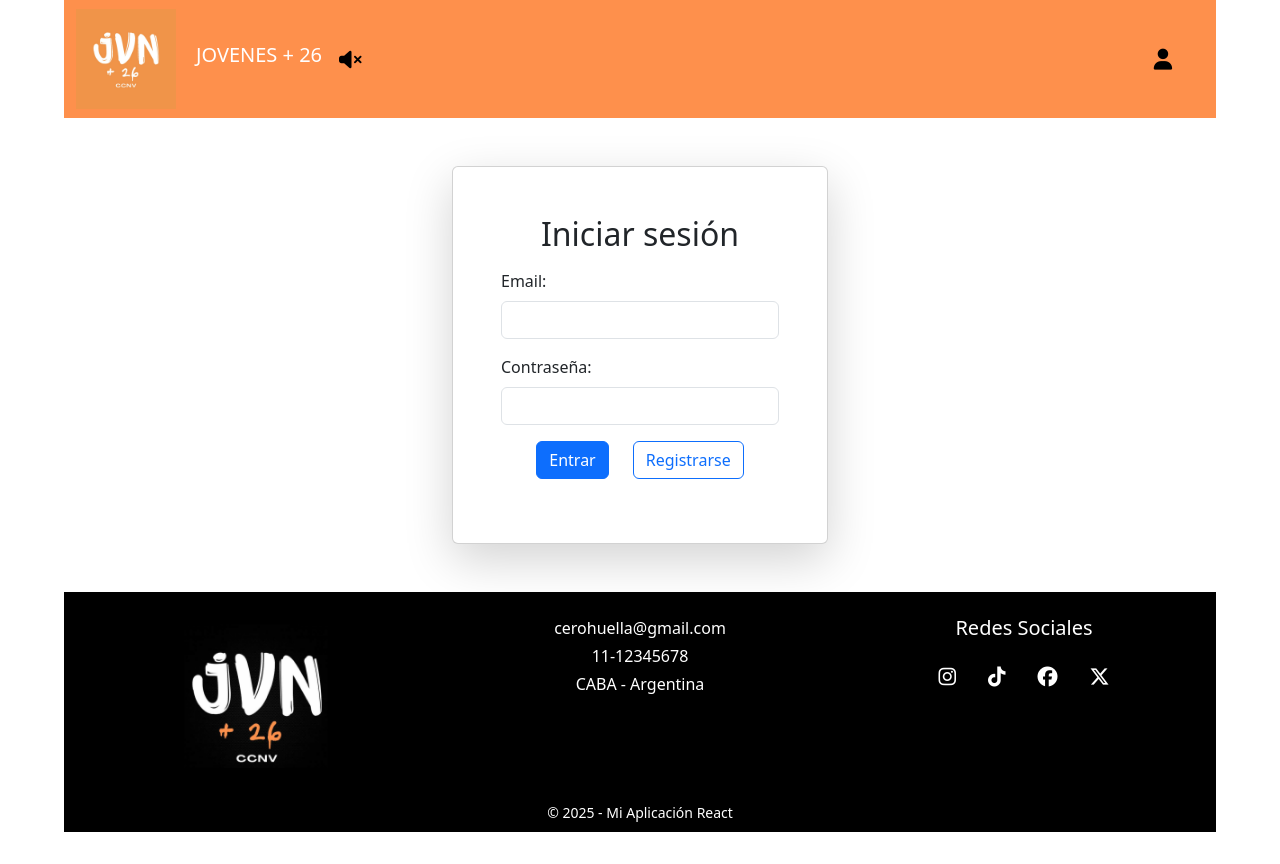
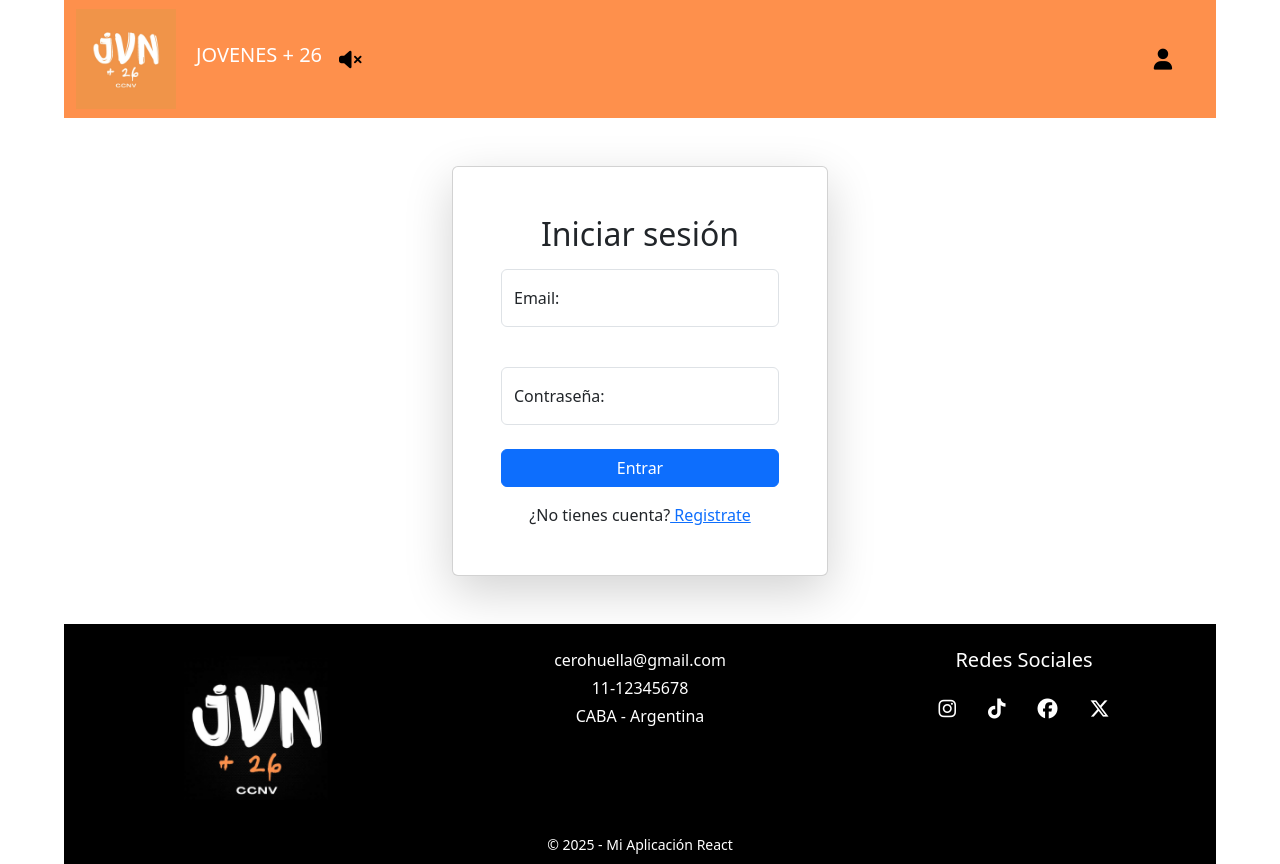
Before and after one commit to AlanContreras784/Proyecto-Jovenes-26, a React (Vite) app: page / in a window 1280 px wide. Before the commit the page ends 832 px from the top, so only its background shows below. Built offline with nearby package versions, Linux system fonts and the light colour scheme; no server answers.

Commit message:
label flotantes login y registrarse y iconos  por botones

```diff
--- a/src/components/CrudEvangelismo.jsx
+++ b/src/components/CrudEvangelismo.jsx
@@ -14,7 +14,11 @@ import { Timestamp } from "firebase/firestore";
 import jsPDF from "jspdf";
 import autoTable from "jspdf-autotable";
 import Logo from "../assets/img/logo_jovenes+26_fondoBlanco.jpeg"; // Logo válido
-
+import { FaEdit } from "react-icons/fa";
+import { FaRegTrashAlt } from "react-icons/fa";
+import { IoMdPersonAdd } from "react-icons/io";
+import { FaFileDownload } from "react-icons/fa";
+import { MdFormatListBulletedAdd } from "react-icons/md";
 // Estado inicial para el formulario
 const formInicial = {
   dia: "",
@@ -421,11 +425,11 @@ const CrudEvangelismo = () => {
   return (
     <Container className="mt-4">
       <h2> -EVANGELISMOS- </h2>
-      <Button className="mb-3" onClick={() => handleShow()}>
-        Agregar Registro
+      <Button title="Agregar Registro" className="mb-3" onClick={() => handleShow()}>
+        Agregar <MdFormatListBulletedAdd size={24} />
       </Button>
-      <Button variant="secondary" className="mb-3 ms-2" onClick={exportarPDF}>
-        Exportar a PDF
+      <Button title="Descargar PDF" variant="secondary" className="mb-3 ms-2" onClick={exportarPDF}>
+        Descargar <FaFileDownload size={24} />
       </Button>
       <Table striped bordered hover responsive className="mt-3">
         <thead>
@@ -451,22 +455,22 @@ const CrudEvangelismo = () => {
               <td>{item.decisiones}</td>
               {/* <td>{item.comentarios}</td> */}
               <td>
-                <Button size="sm" onClick={() => handleShow(item)}>
-                  Editar
+                <Button title="Editar" className="mb-1" size="sm" onClick={() => handleShow(item)}>
+                  <FaEdit size={18} />
                 </Button>{" "}
-                <Button
+                <Button title="Eliminar" className="mb-1"
                   size="sm"
                   variant="danger"
                   onClick={() => dispararEliminar(item.id)}
                 >
-                  Eliminar
-                </Button>
-                <Button
+                  <FaRegTrashAlt size={18} />
+                </Button>{" "}
+                <Button title="Add Persons"
                   size="sm"
-                  variant="primary"
+                  variant="success"
                   onClick={() => navigate(`/evangelismo/${item.id}/personas`)}
                 >
-                  Personas
+                  <IoMdPersonAdd size={18} />
                 </Button>
               </td>
             </tr>
--- a/src/components/CrudPersonas.jsx
+++ b/src/components/CrudPersonas.jsx
@@ -15,6 +15,10 @@ import { Button, Container, Form, Table, Modal } from "react-bootstrap";
 import jsPDF from "jspdf";
 import autoTable from "jspdf-autotable";
 import Logo from "../assets/img/logo_jovenes+26_fondoBlanco.jpeg";
+import { FaEdit } from "react-icons/fa";
+import { FaRegTrashAlt } from "react-icons/fa";
+import { FaFileDownload } from "react-icons/fa";
+import { IoMdPersonAdd } from "react-icons/io";
 
 const formInicial = {
   nombre: "",
@@ -236,12 +240,12 @@ const exportarPDF = async () => {
     <Container className="mt-4">
       <h3>{datosEvangelismo?.lugarEvangelismo || ''} - Evangelismo del {fechaEvangelismo}</h3>
 
-      <Button className="mb-3" onClick={abrirModalNuevo}>
-        Agregar Persona
+      <Button title="Agregar Personas" variant="success"  className="mb-3" onClick={abrirModalNuevo}>
+        Agregar <IoMdPersonAdd size={24} />
       </Button>
 
-      <Button variant="secondary" className="mb-3 ms-2" onClick={exportarPDF}>
-        Exportar a PDF
+      <Button title="Descargar PDF" variant="secondary" className="mb-3 ms-2" onClick={exportarPDF}>
+        Descargar <FaFileDownload size={24} />
       </Button>
 
       <Table striped bordered hover responsive>
@@ -266,20 +270,20 @@ const exportarPDF = async () => {
               <td>{p.pedidoOracion}</td>
               <td>{p.nota}</td>
               <td>
-                <Button
-                  variant="warning"
+                <Button title="Editar"
+                  variant="primary"
                   size="sm"
-                  className="me-2"
+                  className="mb-1"
                   onClick={() => abrirModalEditar(p)}
                 >
-                  Editar
-                </Button>
-                <Button
+                  <FaEdit size={18} />
+                </Button>{" "}
+                <Button title="Eliminar"
                   variant="danger"
                   size="sm"
                   onClick={() => eliminarPersona(p.id)}
                 >
-                  Eliminar
+                  <FaRegTrashAlt size={18} />
                 </Button>
               </td>
             </tr>
--- a/src/components/Login.jsx
+++ b/src/components/Login.jsx
@@ -2,7 +2,7 @@ import  { useState } from 'react';
 import {  Link, useNavigate } from 'react-router-dom';
 import { useAuthContext } from '../contexts/AuthContext';
 import { loginEmailPass } from '../Auth/firebase';
-import { Button,Form, Container, Card, Alert } from 'react-bootstrap';
+import { Button,Form, Container, Card, Alert, FloatingLabel } from 'react-bootstrap';
 import { dispararSweetAlertBasico } from "../assets/SweetAlert";
 
 function Login() {
@@ -48,16 +48,18 @@ function Login() {
           <Card.Title className="mb-3 text-center"><h2>Iniciar sesión</h2></Card.Title>
           {error && <Alert variant="danger">{error}</Alert>}
           <Form onSubmit={iniciarLoginEmailPass}>
-            <Form.Group className="mb-3 text-start">
-              <Form.Label >Email:</Form.Label>
-              <Form.Control value={usuario} type="text" onChange={(e) => setUsuario(e.target.value)} />
+            <Form.Group controlId='email' className=" input-group mb-3 text-start">
+              <FloatingLabel controlId="floatingInput" label="Email:" className="mb-4">
+              <Form.Control placeholder='Email:' className='input' value={usuario} type="text" onChange={(e) => setUsuario(e.target.value)} />
+              </FloatingLabel>
             </Form.Group>
             <Form.Group className="mb-3 text-start">
-              <Form.Label>Contraseña:</Form.Label>
-              <Form.Control value={password} type="password" onChange={(e) => setPassword(e.target.value)} />
+              <FloatingLabel controlId="floatingInput" label="Contraseña:" className="mb-4">
+              <Form.Control placeholder='Contraseña:' value={password} type="password" onChange={(e) => setPassword(e.target.value)} />
+              </FloatingLabel>
             </Form.Group>
-            <Button className='me-4 mb-3' variant="primary"  type='submit'>Entrar</Button>
-            <Link to={'/registrarse'}><Button className='mb-3' variant='outline-primary'>Registrarse</Button></Link>
+            <Button className='me-4 mb-3 w-100' variant="primary"  type='submit'>Entrar</Button>
+            <span className='color-registro'>¿No tienes cuenta?</span><Link className='text-registro' to={'/registrarse'}> Registrate</Link>
           </Form>
           </Card.Body>
         </Card>
--- a/src/components/Registrarse.jsx
+++ b/src/components/Registrarse.jsx
@@ -1,7 +1,7 @@
 import { Link, useNavigate } from 'react-router-dom';
 import { useAuthContext } from '../contexts/AuthContext';
 import { useState } from "react";
-import { Alert, Button, Card, Container, Form } from "react-bootstrap";
+import { Alert, Button, Card, Container, FloatingLabel, Form } from "react-bootstrap";
 import { dispararSweetAlertBasico } from "../assets/SweetAlert";
 import { crearUsuarioEnFirebase, crearUsuario } from '../Auth/firebase';
 
@@ -91,7 +91,7 @@ function Registrarse() {
     <Container className="mt-5 mb-5 d-flex justify-content-center align-items-center" style={{ maxWidth: 400 }}>
       <Card className='shadow-lg' style={{ width: "24rem" }}>
         <Card.Body>
-          <Card.Title className="mb-3 text-center"><h2>Registrarse</h2></Card.Title>
+          <Card.Title className="mb-3 text-center"><h2>Regístrarse</h2></Card.Title>
           {error && <Alert variant="danger">{error}</Alert>}
 
           {/* Preview Imagen */}
@@ -107,43 +107,49 @@ function Registrarse() {
 
           <Form onSubmit={registrarUsuario}>
             <Form.Group className="mb-3 text-start">
-              <Form.Label>Imagen:</Form.Label>
+              <FloatingLabel controlId="floatingInput" label="Imagen:" className="mb-4">
               <Form.Control
+              placeholder='Imagen:'
                 type="file"
                 accept="image/*"
                 capture="environment"
                 name="foto"
                 onChange={handleImagenChange}
               />
+              </FloatingLabel>
             </Form.Group>
 
             <Form.Group className="mb-3 text-start">
-              <Form.Label>Email:</Form.Label>
-              <Form.Control value={email} type="email" onChange={(e) => setEmail(e.target.value)} required />
+              <FloatingLabel controlId="floatingInput" label="Email:" className="mb-4">
+              <Form.Control placeholder="Email:" value={email} type="email" onChange={(e) => setEmail(e.target.value)} required />
+              </FloatingLabel>
             </Form.Group>
 
             <Form.Group className="mb-3 text-start">
-              <Form.Label>Contraseña:</Form.Label>
-              <Form.Control value={password} type="password" onChange={(e) => setPassword(e.target.value)} required />
+              <FloatingLabel controlId="floatingInput" label="Contraseña:" className="mb-4">
+              <Form.Control placeholder='Contraseña:' value={password} type="password" onChange={(e) => setPassword(e.target.value)} required />
+              </FloatingLabel>
             </Form.Group>
 
             <Form.Group className="mb-3 text-start">
-              <Form.Label>Nombres:</Form.Label>
-              <Form.Control value={name} type="text" onChange={(e) => setName(e.target.value)} required />
+              <FloatingLabel controlId="floatingInput" label="Nombres:" className="mb-4">
+              <Form.Control placeholder='Nombres:' value={name} type="text" onChange={(e) => setName(e.target.value)} required />
+              </FloatingLabel>
             </Form.Group>
 
             <Form.Group className="mb-3 text-start">
-              <Form.Label>Edad:</Form.Label>
-              <Form.Control value={age} type="number" onChange={(e) => setAge(e.target.value)} />
+              <FloatingLabel controlId="floatingInput" label="Edad:" className="mb-4">
+              <Form.Control placeholder='Edad:' value={age} type="number" onChange={(e) => setAge(e.target.value)} />
+              </FloatingLabel>
             </Form.Group>
 
             <Form.Group className="mb-3 text-start">
-              <Form.Label>País:</Form.Label>
-              <Form.Control value={country} type="text" onChange={(e) => setCountry(e.target.value)} />
+              <FloatingLabel controlId="floatingInput" label="País:" className="mb-4">
+              <Form.Control placeholder='País:' value={country} type="text" onChange={(e) => setCountry(e.target.value)} />
+              </FloatingLabel>
             </Form.Group>
-
-            <Button className='mb-3 me-4' variant="primary" type='submit'>Registrarse</Button>
-            <Link to={'/'}><Button className="mb-3" variant='outline-primary'>Login</Button></Link>
+            <Button className='me-4 mb-3 w-100' variant="primary"  type='submit'>Registrarse</Button>
+            <span className='color-registro'>¿Ya tienes cuenta?</span><Link className='text-registro' to={'/'}> Inicia Sesión</Link>
           </Form>
         </Card.Body>
       </Card>
--- a/src/contexts/AuthContext.jsx
+++ b/src/contexts/AuthContext.jsx
@@ -43,8 +43,6 @@ export function AuthProvider({ children }) {
             localStorage.removeItem('authToken');
             setUser(null);
             setAdmin(false)
-        }else{
-
         }
     });
 
```
Lines whose indentation alone changed are shown as unchanged.
